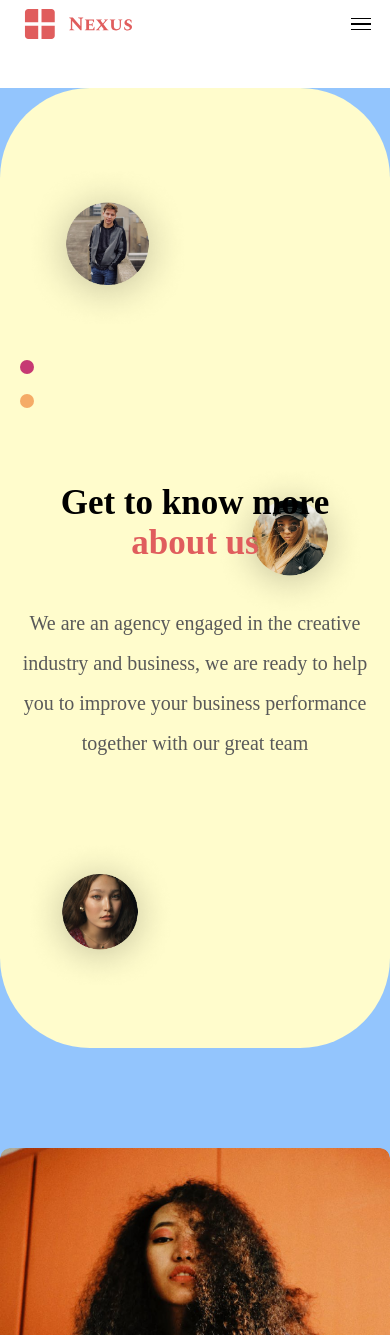
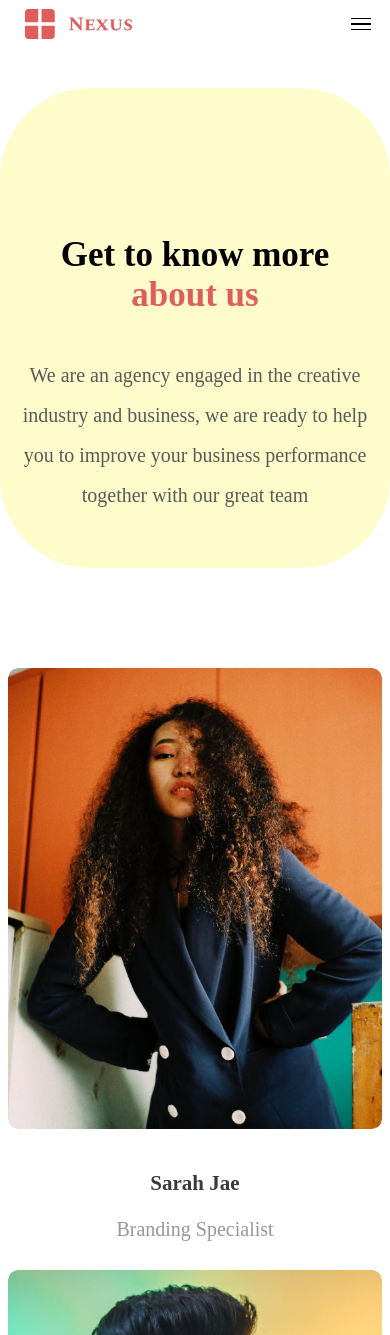
Before and after one commit to auscode/brochure-website, a React (Vite) app: page /about in a window 390 px wide. Shown: the top 1335 px of the page. Built offline with nearby package versions, Linux system fonts and the light colour scheme; a web font is replaced by a local one.

Commit message:
About page responsiveness for sm

```diff
--- a/src/pages/About/index.jsx
+++ b/src/pages/About/index.jsx
@@ -114,10 +114,10 @@ const AboutPage = () => {
           )}
         </div>
         {/* </div> */}
-        <div className="flex flex-col items-start justify-start md:px-5 sm:px-0 w-[91%] md:w-full sm:bg-blue-300 ">
+        <div className="flex flex-col items-start justify-start md:px-5 sm:px-0 w-[91%] md:w-full  ">
           <div className="bg-yellow-100 flex flex-col items-center justify-end md:ml-[0] ml-[130px] p-[53px] md:px-10 sm:px-5 rounded-[90px] w-[91%] md:w-full">
             <div className="flex md:flex-col flex-row md:gap-5 items-start justify-start mt-[19px] w-[88%] md:w-full">
-              <div className="flex flex-col md:gap-10 gap-[60px] justify-start w-[10%] md:w-full">
+              <div className="flex flex-col md:gap-10 gap-[60px] justify-start w-[10%] md:w-full sm:hidden">
                 <div className="h-40 w-[180%] sm:w-[50%]">
                   <Img
                     className="md:h-auto rounded-[50%] "
@@ -128,9 +128,9 @@ const AboutPage = () => {
                 <div className="bg-pink-400 h-3.5 md:ml-[0] ml-[23px] mr-[52px] rounded-[50%] w-3.5"></div>
               </div>
               <div className="flex flex-col justify-start w-[91%] md:w-full">
-                <div className="bg-deep_orange-A100 h-3.5 md:ml-[0] ml-[706px] mr-[134px] rounded-[50%] w-3.5"></div>
+                <div className="bg-deep_orange-A100 h-3.5 md:ml-[0] ml-[706px] mr-[134px] rounded-[50%] w-3.5 sm:hidden"></div>
                 <div className="md:h-[282px] h-[293px] sm:h-[302px] mt-[53px] relative w-full">
-                  <div className=" absolute w-40 top-[0] right-[0]">
+                  <div className=" absolute w-40 top-[0] right-[0] sm:hidden">
                     <Img
                       className=" md:h-auto rounded-[50%]  "
                       src="images/img_ellipse13.png"
@@ -160,7 +160,7 @@ const AboutPage = () => {
                     </Text>
                   </div>
                 </div>
-                <div className=" md:h-auto md:ml-[0] ml-[676px] mt-[72px] rounded-[50%] w-40">
+                <div className=" md:h-auto md:ml-[0] ml-[676px] mt-[72px] rounded-[50%] w-40 sm:hidden">
                   <Img
                     className=""
                     src="images/img_ellipse12.png"
@@ -170,7 +170,7 @@ const AboutPage = () => {
               </div>
             </div>
           </div>
-          <div className="flex flex-col items-center justify-start md:ml-[0] ml-[130px] mt-[100px] w-[91%] md:w-full">
+          <div className="flex flex-col items-center justify-start md:ml-[0] ml-[130px] mt-[100px] w-[91%] sm:px-2 md:w-full">
             <div className="md:gap-5 gap-[30px] grid sm:grid-cols-1 md:grid-cols-2 grid-cols-3 justify-center min-h-[auto] w-full">
               <div className="flex flex-1 flex-col gap-[42px] items-center justify-start pb-[7px] rounded-[10px] w-full">
                 <Img
@@ -363,7 +363,7 @@ const AboutPage = () => {
               </div>
             </div>
           </div>
-          <div className="flex flex-col md:gap-10 gap-[70px] items-start justify-start md:ml-[0] ml-[130px] mt-[100px] w-[91%] md:w-full">
+          <div className="flex flex-col md:gap-10 gap-[70px] items-start justify-start md:ml-[0] ml-[130px] mt-[100px] w-[91%] sm:px-2 md:w-full">
             <Text
               className="sm:text-4xl md:text-[38px] text-[40px] text-black-900"
               size="txtSourceSansProBold40"
```
Lines whose indentation alone changed are shown as unchanged.
